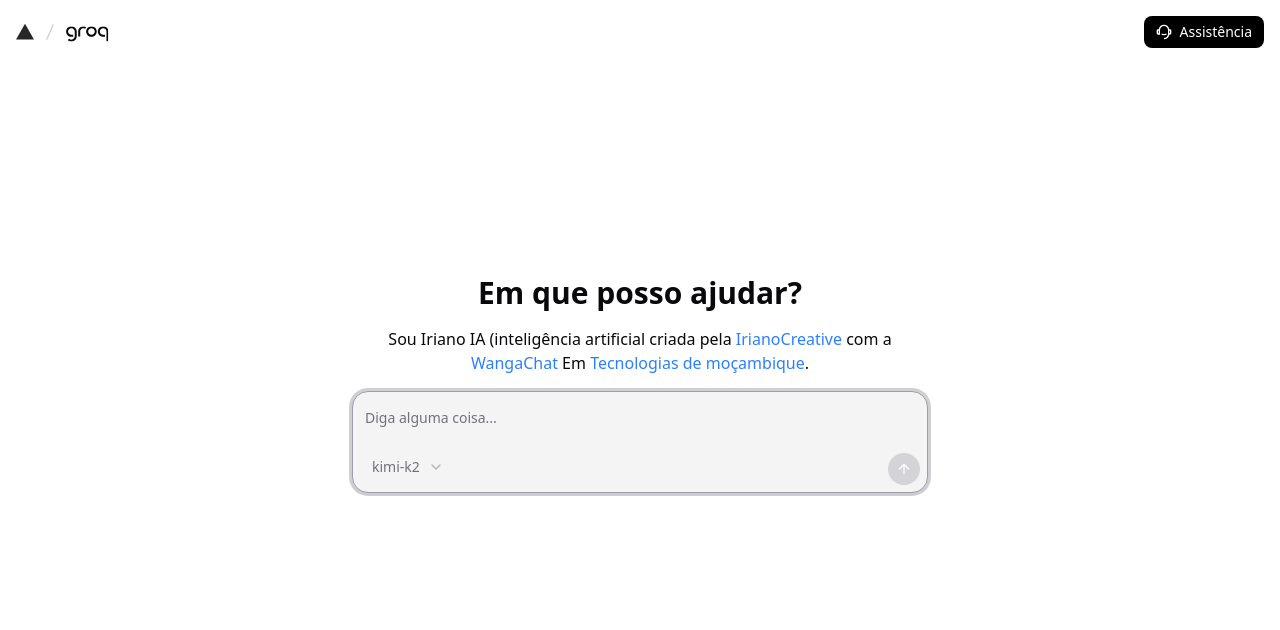
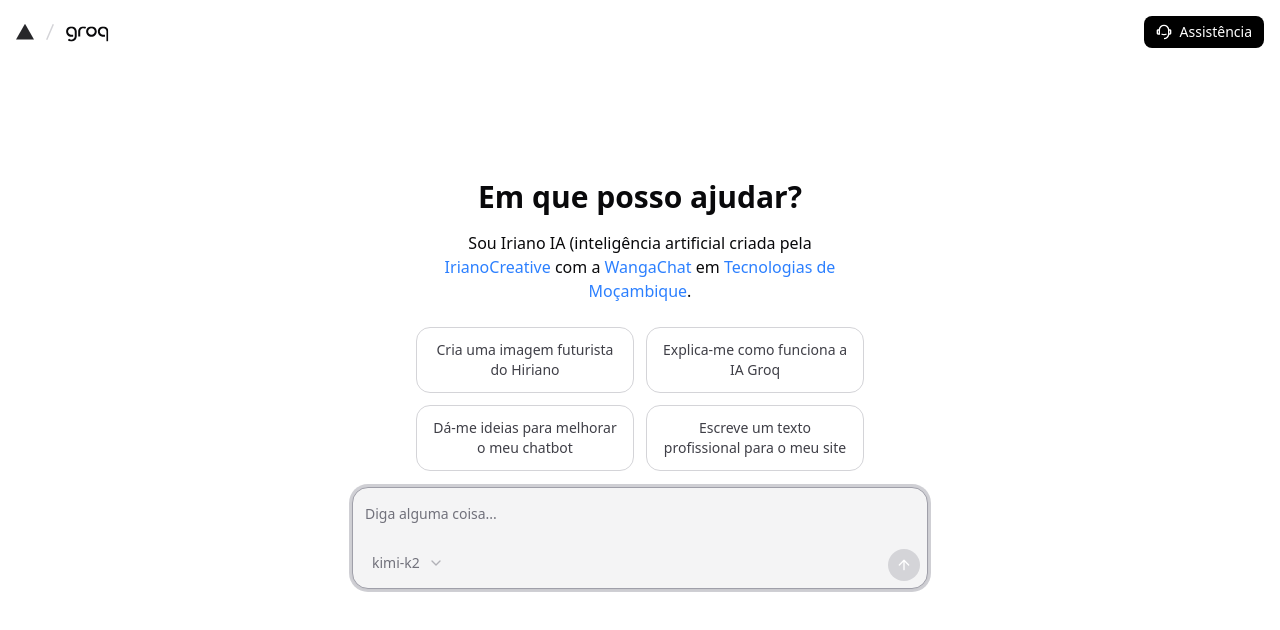
Before and after one commit to iriano380/hey-iriano, a Next.js app: page / in a window 1280 px wide. Shown: the top 630 px of the page. Built offline with nearby package versions, Linux system fonts and the light colour scheme; what @ai-sdk/groq would draw is missing.

Commit message:
Update project-overview.tsx

```diff
--- a/components/project-overview.tsx
+++ b/components/project-overview.tsx
@@ -1,16 +1,48 @@
 import NextLink from "next/link";
+
 export const ProjectOverview = () => {
+  const suggestions = [
+    "Cria uma imagem futurista do Hiriano",
+    "Explica-me como funciona a IA Groq",
+    "Dá-me ideias para melhorar o meu chatbot",
+    "Escreve um texto profissional para o meu site"
+  ];
+
+  // função dispara pergunta como o ChatGPT
+  const sendSuggestion = (text: string) => {
+    window.dispatchEvent(
+      new CustomEvent("ai-chat-input", { detail: { text } })
+    );
+  };
+
   return (
     <div className="flex flex-col items-center justify-end">
       <h1 className="text-3xl font-semibold mb-4">Em que posso ajudar?</h1>
-      <p className="text-center">
-        Sou Iriano IA (inteligência artificial criada pela <Link href="https://groq.com/">IrianoCreative</Link>{" "}
-        com a <Link href="https://sdk.vercel.ai/docs">WangaChat</Link> Em{" "}
+
+      <p className="text-center max-w-md">
+        Sou Iriano IA (inteligência artificial criada pela{" "}
+        <Link href="https://groq.com/">IrianoCreative</Link>{" "}
+        com a <Link href="https://sdk.vercel.ai/docs">WangaChat</Link> em{" "}
         <Link href="https://vercel.com/marketplace/groq">
-          Tecnologias de moçambique
+          Tecnologias de Moçambique
         </Link>
         .
       </p>
+
+      {/* SUGESTÕES */}
+      <div className="grid grid-cols-1 sm:grid-cols-2 gap-3 mt-6 w-full max-w-md">
+        {suggestions.map((s, i) => (
+          <button
+            key={i}
+            onClick={() => sendSuggestion(s)}
+            className="p-3 border border-zinc-300 dark:border-zinc-700 rounded-xl
+                       text-sm text-zinc-700 dark:text-zinc-200
+                       hover:bg-zinc-100 dark:hover:bg-zinc-800 transition"
+          >
+            {s}
+          </button>
+        ))}
+      </div>
     </div>
   );
 };
```
